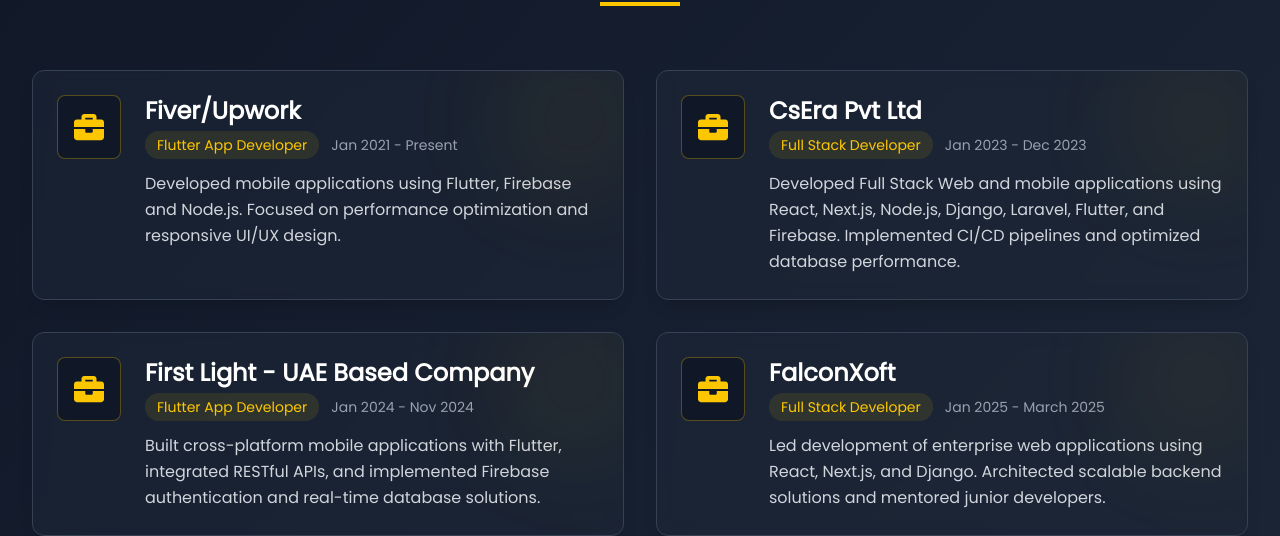
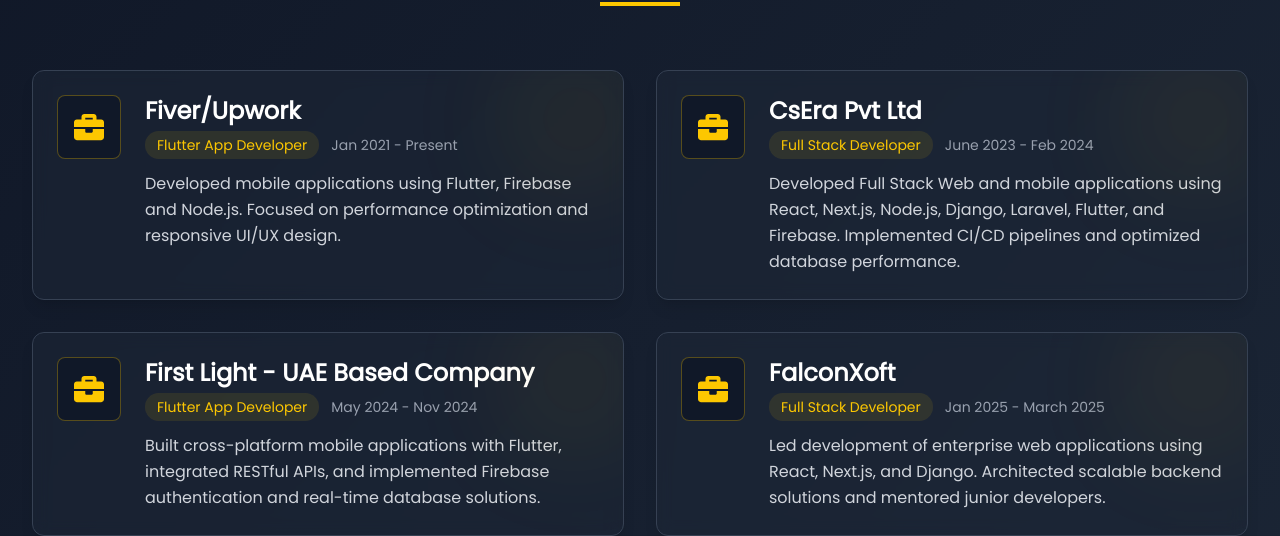
Before and after one commit to syedtayab321/Personal-Portfolio, a React (Vite) app: page / in a window 1280 px wide. Shown: the part 2720-3256 px from the top of the page. Built offline with nearby package versions, Linux system fonts and the light colour scheme.

Commit message:
changes done in experiance

```diff
--- a/src/Components/Main/ExperiancesSection.jsx
+++ b/src/Components/Main/ExperiancesSection.jsx
@@ -13,14 +13,14 @@ const experiences = [
   {
     company: "CsEra Pvt Ltd",
     role: "Full Stack Developer",
-    duration: "Jan 2023 - Dec 2023",
+    duration: "June 2023 - Feb 2024",
     description:
       "Developed Full Stack Web and mobile applications using React, Next.js, Node.js, Django, Laravel, Flutter, and Firebase. Implemented CI/CD pipelines and optimized database performance.",
   },
   {
     company: "First Light - UAE Based Company",
     role: "Flutter App Developer",
-    duration: "Jan 2024 - Nov 2024",
+    duration: "May 2024 - Nov 2024",
     description:
       "Built cross-platform mobile applications with Flutter, integrated RESTful APIs, and implemented Firebase authentication and real-time database solutions.",
   },
```
